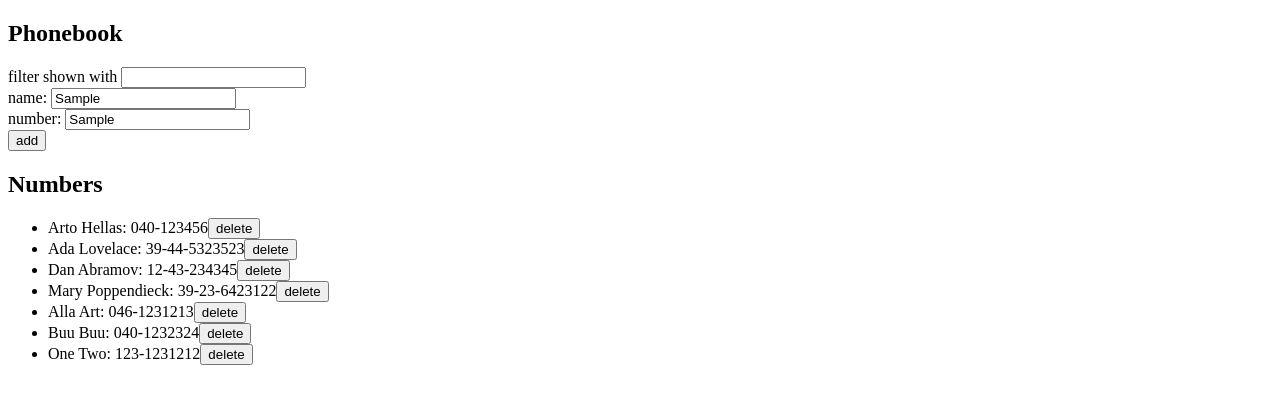
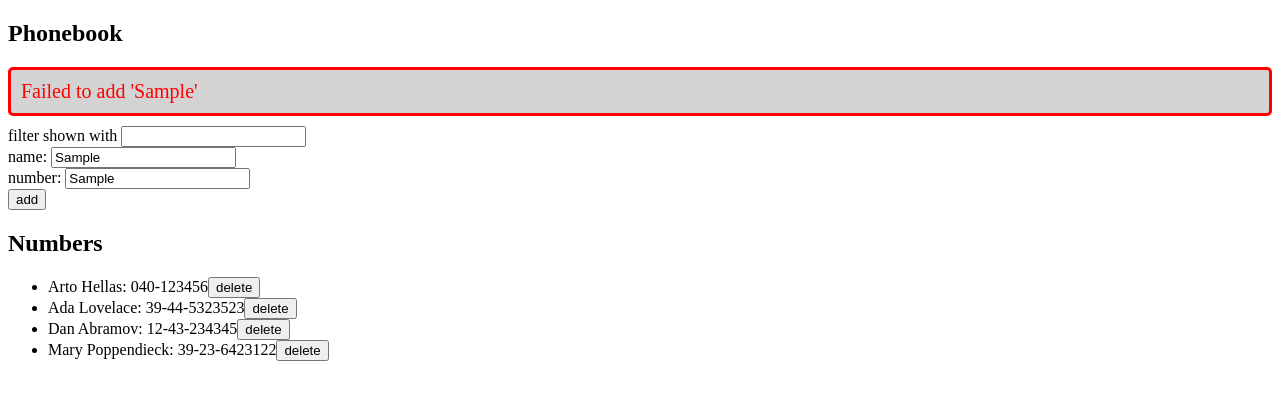
Before and after one commit to p-valenti/fullstackopen, a React (Vite) app in the folder part2/phonebook/: page / in a window 1280 px wide. Both pictures are taken after typing "Sample", "Sample" into the empty fields and a click on the button "add". Shown: the top 404 px of the page. Built offline with nearby package versions, Linux system fonts and the light colour scheme; no server answers; data requests are answered from the project's data file.

Commit message:
Exercise 2.17

```diff
--- a/part2/phonebook/db.json
+++ b/part2/phonebook/db.json
@@ -19,21 +19,6 @@
       "name": "Mary Poppendieck",
       "number": "39-23-6423122",
       "id": "4"
-    },
-    {
-      "id": "743f",
-      "name": "Alla Art",
-      "number": "046-1231213"
-    },
-    {
-      "id": "b5f6",
-      "name": "Buu Buu",
-      "number": "040-1232324"
-    },
-    {
-      "id": "fbb0",
-      "name": "One Two",
-      "number": "123-1231212"
     }
   ]
 }
--- a/part2/phonebook/src/App.jsx
+++ b/part2/phonebook/src/App.jsx
@@ -55,6 +55,14 @@ const App = () => {
                         setTimeout(() => {
                             setErrorMessage(null);
                         }, 3000);
+                    })
+                    .catch(error => {
+                        console.error('Error updating person:', error);
+                        setErrorMessage({ message: `Information of '${newName}' has already been removed from the server`, type: 'error' });
+                        setPersons(persons.filter(p => p.id !== personRepeated.id));
+                        setTimeout(() => {
+                            setErrorMessage(null);
+                        }, 5000);
                     });
             }
         } else {
@@ -73,6 +81,13 @@ const App = () => {
                     setTimeout(() => {
                         setErrorMessage(null);
                     }, 3000);
+                })
+                .catch(error => {
+                    console.error('Error creating person:', error);
+                    setErrorMessage({ message: `Failed to add '${newName}'`, type: 'error' });
+                    setTimeout(() => {
+                        setErrorMessage(null);
+                    }, 5000);
                 });
         }
     }
@@ -83,6 +98,17 @@ const App = () => {
                 .remove(id)
                 .then(() => {
                     setPersons(persons.filter(person => person.id !== id));
+                    setErrorMessage({ message: `Deleted '${name}'`, type: 'success' });
+                    setTimeout(() => {
+                        setErrorMessage(null);
+                    }, 3000);
+                })
+                .catch(error => {
+                    console.error('Error deleting person:', error);
+                    setErrorMessage({ message: `Failed to delete '${name}'`, type: 'error' });
+                    setTimeout(() => {
+                        setErrorMessage(null);
+                    }, 5000);
                 });
         }
     };
@@ -94,7 +120,7 @@ const App = () => {
     return (
         <div>
             <h2>Phonebook</h2>
-            <Notification message={errorMessage}/>
+            <Notification message={errorMessage?.message} type={errorMessage?.type} />
             <Filter searchName={searchName} handleSearchNameChange={handleSearchNameChange}/>
             <Form
                 addPerson={addPerson}
--- a/part2/phonebook/src/components/Notification.jsx
+++ b/part2/phonebook/src/components/Notification.jsx
@@ -1,10 +1,10 @@
-const Notification = ({ message }) => {
-    if (message === null) {
+const Notification = ({ message, type }) => {
+    if (!message) {
         return null;
     }
 
     return (
-        <div className='error'>
+        <div className={`notification ${type}`}>
             {message}
         </div>
     )
--- a/part2/phonebook/src/index.css
+++ b/part2/phonebook/src/index.css
@@ -1,6 +1,5 @@
-.error {
-    color: green;
-    background: lightgrey;
+.notification {
+    background-color: lightgrey;
     font-size: 20px;
     border-style: solid;
     border-radius: 5px;
@@ -8,6 +7,16 @@
     margin-bottom: 10px;
 }
 
-.error.visible {
+.notification.success {
+    color: green;
+    border-color: green;
+}
+
+.notification.error {
+    color: red;
+    border-color: red;
+}
+
+.notification.visible {
     display: block;
 }
```
